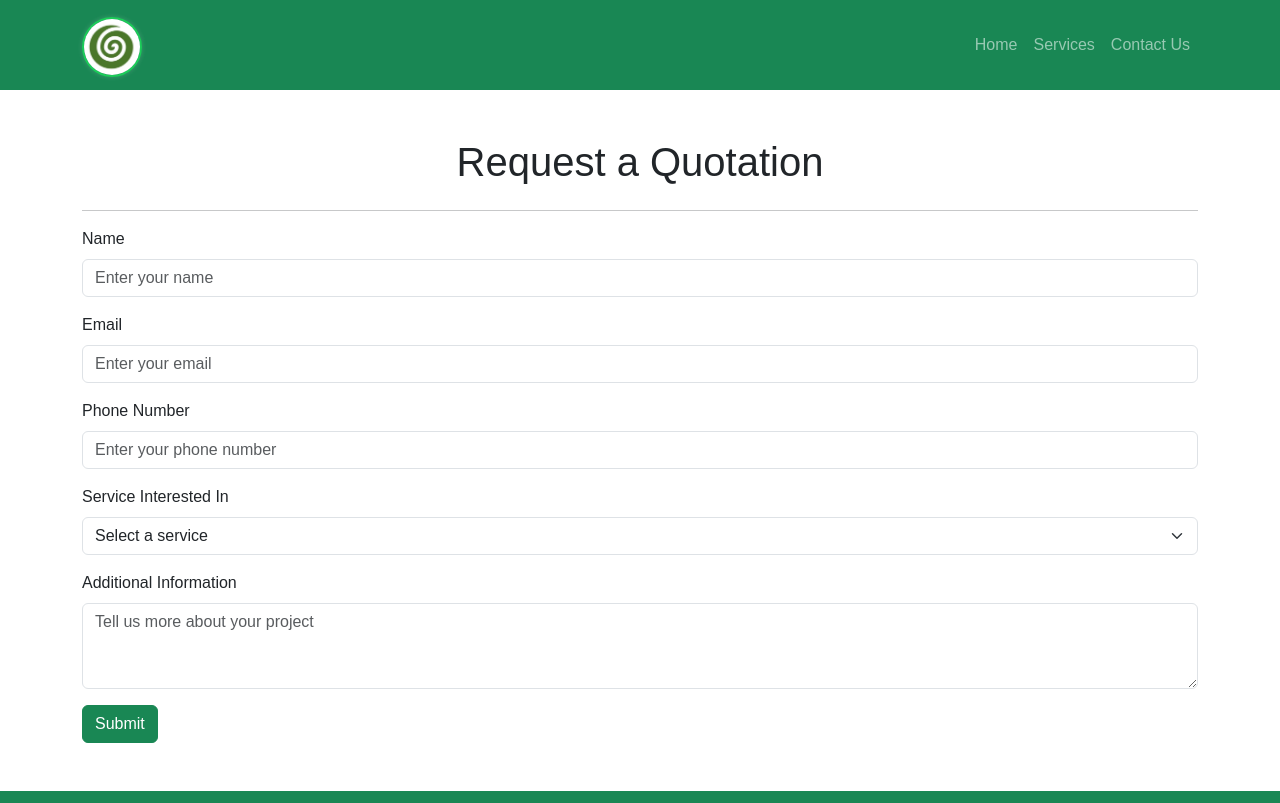
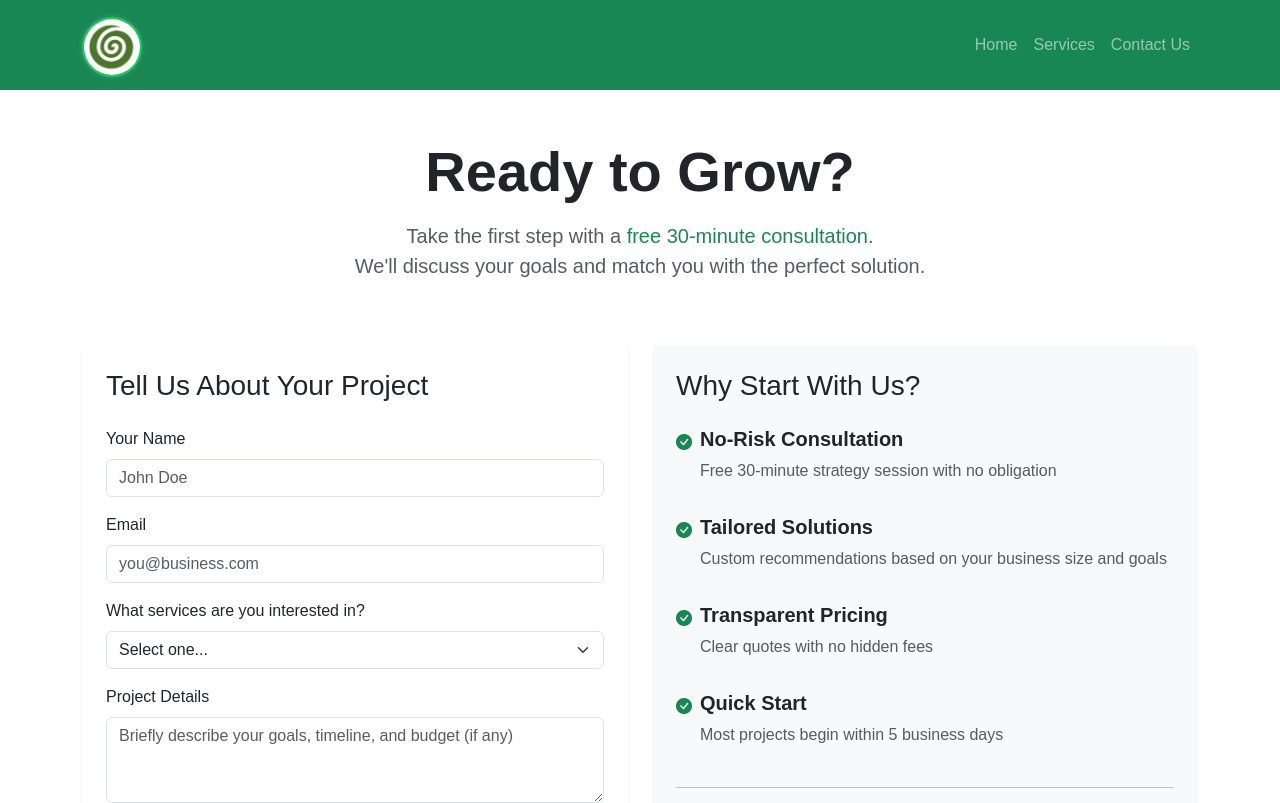
Before and after one commit to Sanerita/Elpeap-Group-, a React (Vite) app: page /get-started in a window 1280 px wide. Shown: the top 803 px of the page. Built offline with nearby package versions, Linux system fonts and the light colour scheme.

Commit message:
added social media links

```diff
--- a/src/components/Footer.jsx
+++ b/src/components/Footer.jsx
@@ -58,7 +58,7 @@ const Footer = () => {
             <h5 className="fw-bold mb-3">Follow Us</h5>
             <div className="d-flex gap-3">
               <a
-                href="https://linkedin.com"
+                href="https://www.linkedin.com/company/elpeap-group/?"
                 target="_blank"
                 rel="noopener noreferrer"
                 className="text-white text-decoration-none"
@@ -66,7 +66,7 @@ const Footer = () => {
                 <i className="bi bi-linkedin fs-4"></i>
               </a>
               <a
-                href="https://instagram.com"
+                href="https://www.instagram.com/elpeaptech/"
                 target="_blank"
                 rel="noopener noreferrer"
                 className="text-white text-decoration-none"
--- a/src/components/GetStarted.jsx
+++ b/src/components/GetStarted.jsx
@@ -1,77 +1,132 @@
 import React from "react";
-import { Form, Button } from "react-bootstrap";
+import { Form, Button, Container, Row, Col, Alert } from "react-bootstrap";
 
 const GetStarted = () => {
+  const [formSubmitted, setFormSubmitted] = React.useState(false);
+
   const handleSubmit = (e) => {
     e.preventDefault();
-    // Add your form submission logic here
-    console.log("Quotation form submitted!");
+    // Add form submission logic (e.g., API call, email, etc.)
+    setFormSubmitted(true);
   };
 
   return (
-    <div className="container my-5">
-      <h1 className="text-center mb-4">Request a Quotation</h1>
+    <Container className="my-5">
+      {/* Header Section */}
+      <Row className="mb-5 text-center">
+        <Col>
+          <h1 className="display-4 fw-bold mb-3">Ready to Grow?</h1>
+          <p className="lead text-muted">
+            Take the first step with a <span className="text-success">free 30-minute consultation</span>.
+            <br /> We'll discuss your goals and match you with the perfect solution.
+          </p>
+        </Col>
+      </Row>
 
-      {/* <div className="mb-5">
-        <h2>Our Services</h2>
-        <ul className="list-unstyled">
-          <li className="mb-3">
-            <strong>Web Development:</strong> We create stunning, responsive
-            websites for your business.
-          </li>
-          <li className="mb-3">
-            <strong>E-commerce Solutions:</strong> Build and manage your online
-            store with ease.
-          </li>
-          <li className="mb-3">
-            <strong>Social Media Marketing:</strong> Grow your brand with
-            targeted social media campaigns.
-          </li>
-        </ul>
-      </div> */}
+      {/* Two-Column Layout */}
+      <Row className="g-4">
+        {/* Left Column - Form */}
+        <Col md={6}>
+          {formSubmitted ? (
+            <Alert variant="success" className="text-center">
+              <i className="bi bi-check-circle-fill fs-1"></i>
+              <h3 className="mt-3">Thank You!</h3>
+              <p>We'll contact you within 24 hours to schedule your consultation.</p>
+            </Alert>
+          ) : (
+            <Form onSubmit={handleSubmit} className="shadow-sm p-4 rounded">
+              <h3 className="mb-4">Tell Us About Your Project</h3>
 
-      <hr />
+              <Form.Group className="mb-3">
+                <Form.Label>Your Name</Form.Label>
+                <Form.Control type="text" placeholder="John Doe" required />
+              </Form.Group>
 
-      {/* <h2 className="mb-4">Request a Quotation</h2> */}
-      <Form onSubmit={handleSubmit}>
-        <Form.Group className="mb-3">
-          <Form.Label>Name</Form.Label>
-          <Form.Control type="text" placeholder="Enter your name" required />
-        </Form.Group>
               <Form.Group className="mb-3">
                 <Form.Label>Email</Form.Label>
-          <Form.Control type="email" placeholder="Enter your email" required />
+                <Form.Control type="email" placeholder="you@business.com" required />
               </Form.Group>
+
               <Form.Group className="mb-3">
-          <Form.Label>Phone Number</Form.Label>
-          <Form.Control
-            type="tel"
-            placeholder="Enter your phone number"
-            required
-          />
-        </Form.Group>
-        <Form.Group className="mb-3">
-          <Form.Label>Service Interested In</Form.Label>
+                <Form.Label>What services are you interested in?</Form.Label>
                 <Form.Select required>
-            <option value="">Select a service</option>
-            <option value="web-development">Web Development</option>
-            <option value="e-commerce">E-commerce Solutions</option>
-            <option value="social-media">Social Media Marketing</option>
+                  <option value="">Select one...</option>
+                  <option>Website Development</option>
+                  <option>E-commerce Store</option>
+                  <option>Social Media Marketing</option>
+                  <option>IT Support</option>
+                  <option>Multiple Services</option>
                 </Form.Select>
               </Form.Group>
+
               <Form.Group className="mb-3">
-          <Form.Label>Additional Information</Form.Label>
+                <Form.Label>Project Details</Form.Label>
                 <Form.Control
                   as="textarea"
                   rows={3}
-            placeholder="Tell us more about your project"
+                  placeholder="Briefly describe your goals, timeline, and budget (if any)"
                 />
               </Form.Group>
-        <Button variant="success" type="submit">
-          Submit
+
+              <Button variant="success" type="submit" size="lg" className="w-100">
+                Get My Free Consultation
               </Button>
             </Form>
+          )}
+        </Col>
+
+        {/* Right Column - Benefits */}
+        <Col md={6}>
+          <div className="bg-light p-4 h-100 rounded">
+            <h3 className="mb-4">Why Start With Us?</h3>
+
+            <div className="d-flex mb-3">
+              <i className="bi bi-check-circle-fill text-success me-2 mt-1"></i>
+              <div>
+                <h5 className="fw-bold">No-Risk Consultation</h5>
+                <p className="text-muted">Free 30-minute strategy session with no obligation</p>
               </div>
+            </div>
+
+            <div className="d-flex mb-3">
+              <i className="bi bi-check-circle-fill text-success me-2 mt-1"></i>
+              <div>
+                <h5 className="fw-bold">Tailored Solutions</h5>
+                <p className="text-muted">Custom recommendations based on your business size and goals</p>
+              </div>
+            </div>
+
+            <div className="d-flex mb-3">
+              <i className="bi bi-check-circle-fill text-success me-2 mt-1"></i>
+              <div>
+                <h5 className="fw-bold">Transparent Pricing</h5>
+                <p className="text-muted">Clear quotes with no hidden fees</p>
+              </div>
+            </div>
+
+            <div className="d-flex">
+              <i className="bi bi-check-circle-fill text-success me-2 mt-1"></i>
+              <div>
+                <h5 className="fw-bold">Quick Start</h5>
+                <p className="text-muted">Most projects begin within 5 business days</p>
+              </div>
+            </div>
+
+            <hr className="my-4" />
+
+            <div className="text-center">
+              <h5 className="fw-bold mb-3">Prefer to talk now?</h5>
+              <Button variant="outline-success" href="tel:+1234567890" className="me-2">
+                <i className="bi bi-telephone me-2"></i>Call Us
+              </Button>
+              <Button variant="outline-success" href="mailto:info@mybusiness.com">
+                <i className="bi bi-envelope me-2"></i>Email Us
+              </Button>
+            </div>
+          </div>
+        </Col>
+      </Row>
+    </Container>
   );
 };
 
--- a/src/components/Hero.jsx
+++ b/src/components/Hero.jsx
@@ -13,9 +13,10 @@ const Hero = () => {
       <div className="container text-center">
         <h1 className="display-4 fw-bold mb-4">Welcome to ELPEAP Technologies</h1>
         <p className="lead mb-4">
-          We provide top-notch web development, e-commerce solutions, and social
-          media marketing for small businesses.
-        </p>
+  Helping small businesses thrive online with complete tech solutions:
+  <br className="d-none d-md-block" />
+  We handle your website, online store, social media, and IT - so you can focus on your business
+</p>
         <button className="btn btn-light btn-lg" onClick={handleGetStarted}>
           Get Started
         </button>
```
Lines whose indentation alone changed are shown as unchanged.
